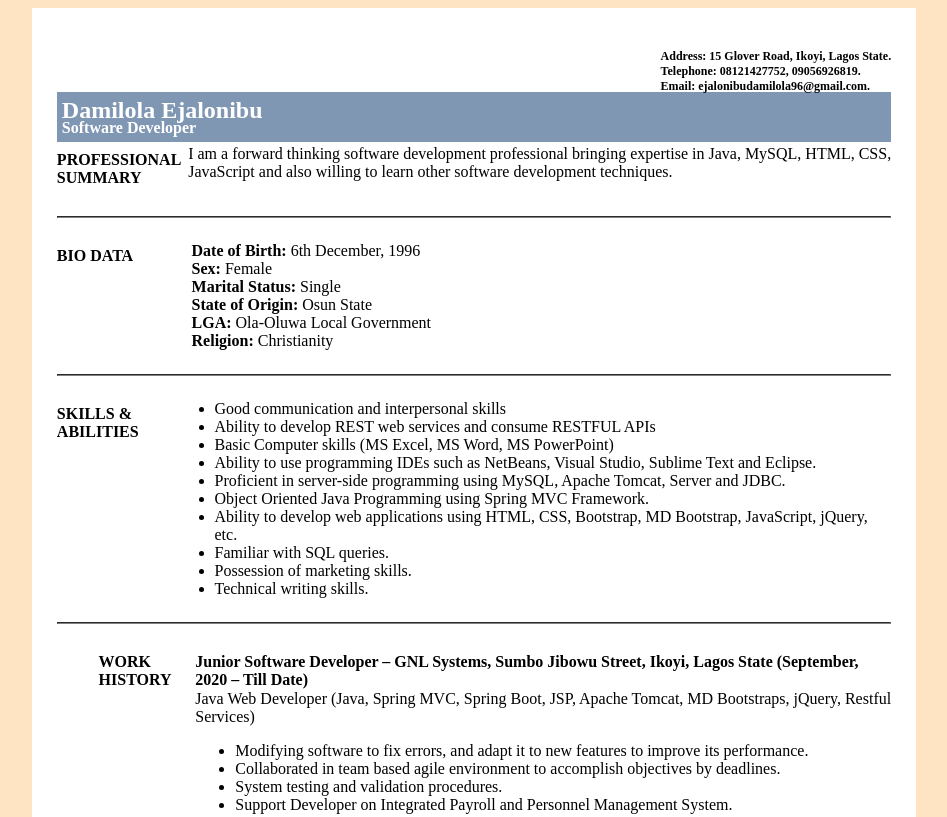
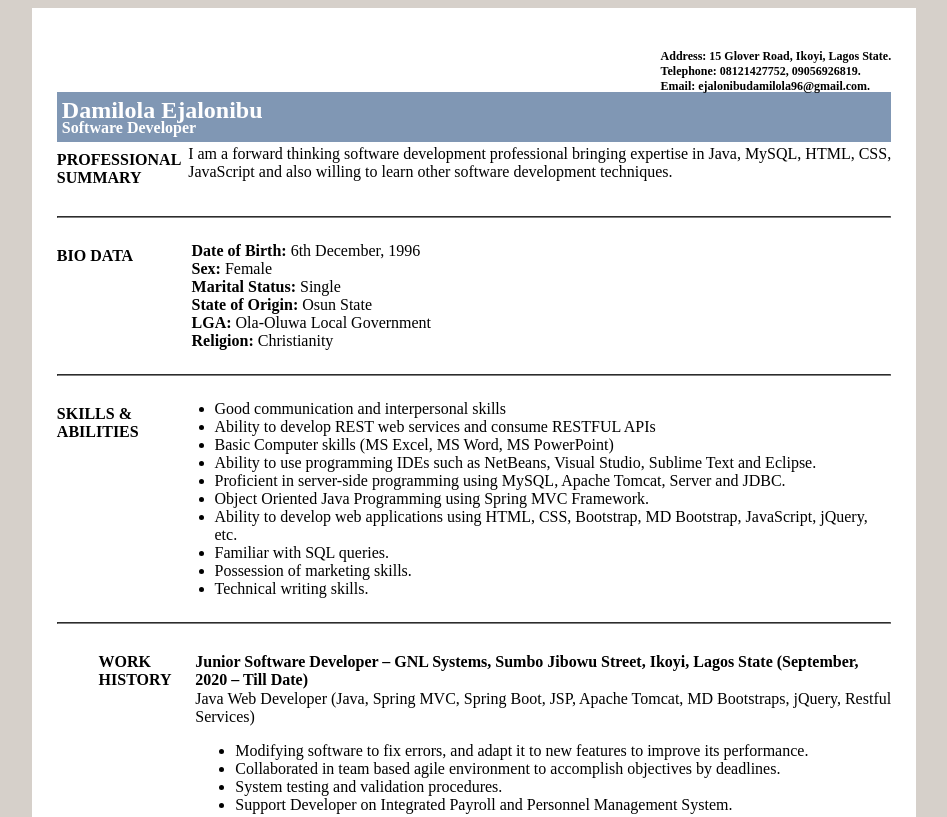
Before and after one commit to ejalonibudamilola/mycv, a plain HTML site: page index.html in a window 1280 px wide. Shown: the top 817 px of the page, without its empty margins (166-1113 px from the left). Drawn offline with Linux system fonts and the light colour scheme.

Commit message:
Add files via upload

```diff
--- a/style.css
+++ b/style.css
@@ -1,5 +1,5 @@
 body{
-    background-color: bisque;
+    background-color: #d6d0ca;
 }
 .whole{
     margin: 0 15% 0 15%;
```
